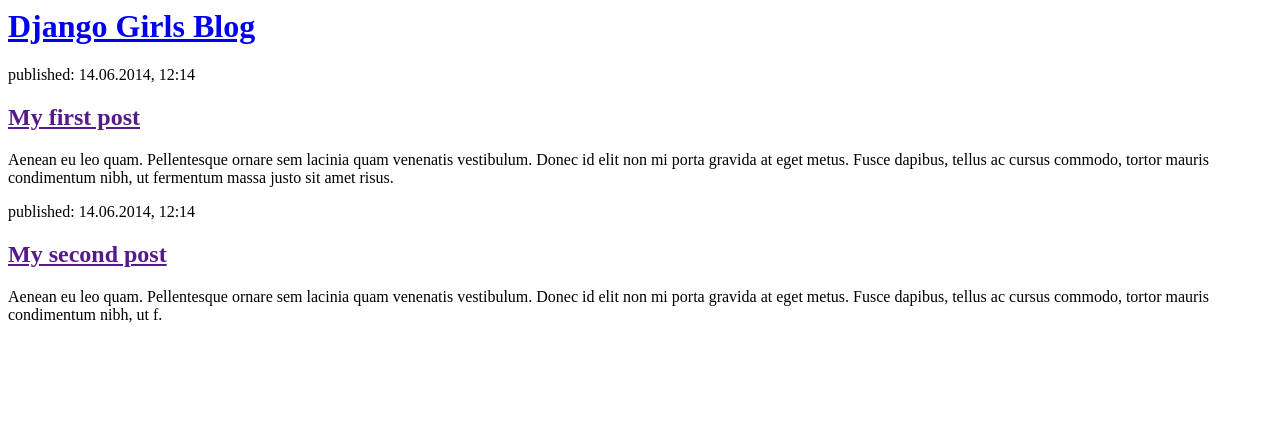
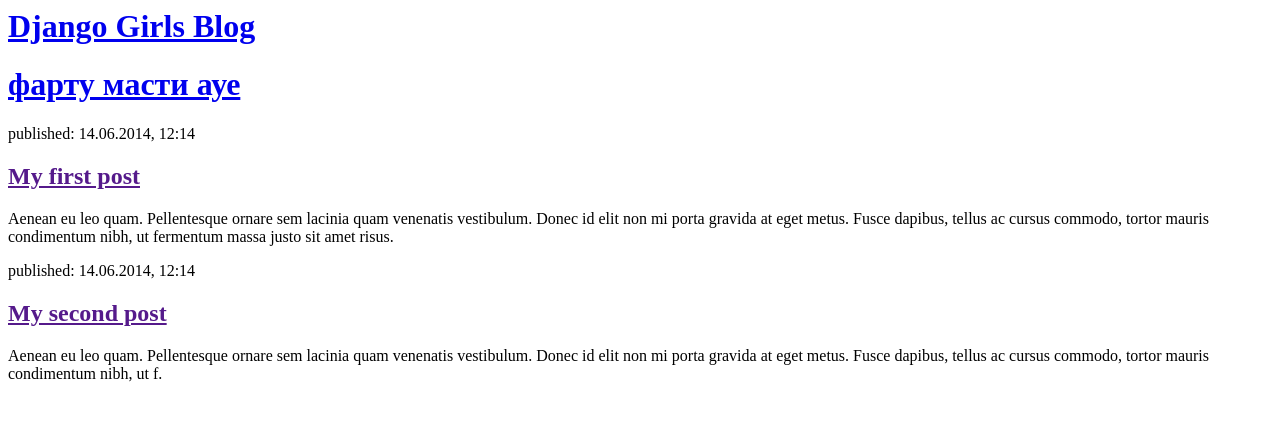
Before and after one commit to Dudoserg/DaigoSaito, a Django app: page / in a window 1280 px wide. Shown: the top 421 px of the page. Run offline with Django 3.2, Linux system fonts and the light colour scheme.

Commit message:
фарту

```diff
--- a/blog/templates/blog/post_list.html
+++ b/blog/templates/blog/post_list.html
@@ -6,7 +6,9 @@
         <div>
             <h1><a href="/">Django Girls Blog</a></h1>
         </div>
-
+ <div>
+            <h1><a href="/">фарту масти ауе</a></h1>
+        </div>
         <div>
             <p>published: 14.06.2014, 12:14</p>
             <h2><a href="">My first post</a></h2>
```
